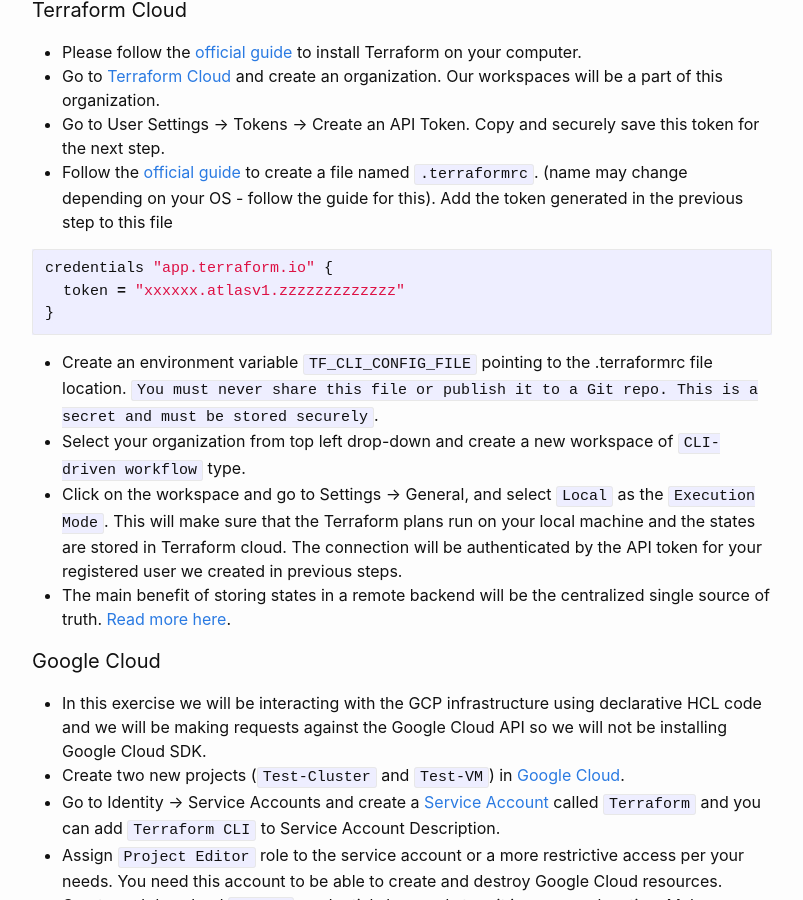
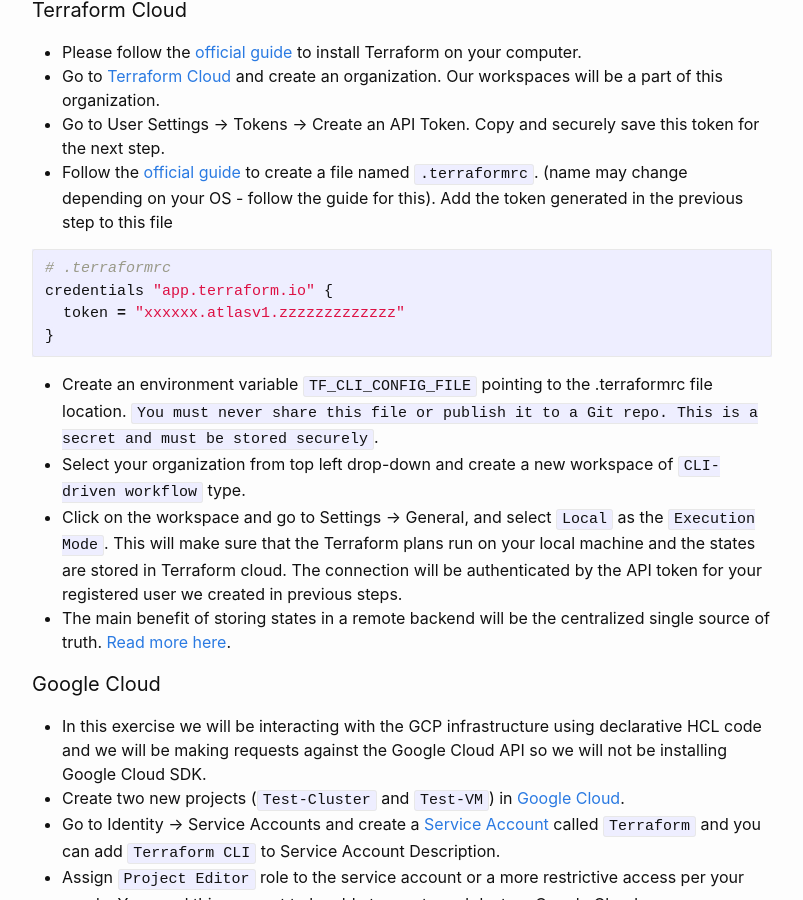
Before and after one commit to janpreet/vigilant-dollop, a Jekyll site: the page built from _posts/2020-12-07-terraform-gcp-k8s.md, in a window 1280 px wide and 900 px high, scrolled down 1525 px. Shown: the whole window, without its empty margins (238-1041 px from the left). Built offline with Jekyll 4.4.1, drawn with Linux system fonts in a browser that asks for light colours; some of the changed text lies outside the part shown.

Commit message:
Minor changes.

````diff
--- a/_posts/2020-12-07-terraform-gcp-k8s.md
+++ b/_posts/2020-12-07-terraform-gcp-k8s.md
@@ -39,7 +39,8 @@ Registries for this project-
 - Go to User Settings -> Tokens -> Create an API Token. Copy and securely save this token for the next step.
 - Follow the [official guide](https://www.terraform.io/docs/commands/cli-config.html){:target="_blank" rel="noopener"} to create a file named `.terraformrc`. (name may change depending on your OS - follow the guide for this). Add the token generated in the previous step to this file
 
-```hcl
+```terraform
+# .terraformrc
 credentials "app.terraform.io" {
   token = "xxxxxx.atlasv1.zzzzzzzzzzzzz"
 }
@@ -85,7 +86,7 @@ terraform.tfvars
 
 We will not be making use of all these variables in this project. All variables prefixed with `TF_VAR_` are going to be picked up and used by Terraform as long as they are declared in a variables.tf
 
-```hcl
+```terraform
 # var.tf
 variable "project" {
   type = string
@@ -121,8 +122,8 @@ variable "max_node_count" {
 
 I like to maintain a separate file for default definitions
 
-```hcl
-# var.auto.tf
+```terraform
+# vars.auto.tfvars
 username = {}
 password = {}
 cluster_name = "k8s-playground"
@@ -143,7 +144,7 @@ max_node_count = 100
 
 Note that secret variables have not been defined in `.auto.tf` file, because their values will be assigned by `TF_VAR_` environment variables. Now to the main file
 
-```hcl
+```terraform
 # main.tf
 # Remote State
 terraform {
````
